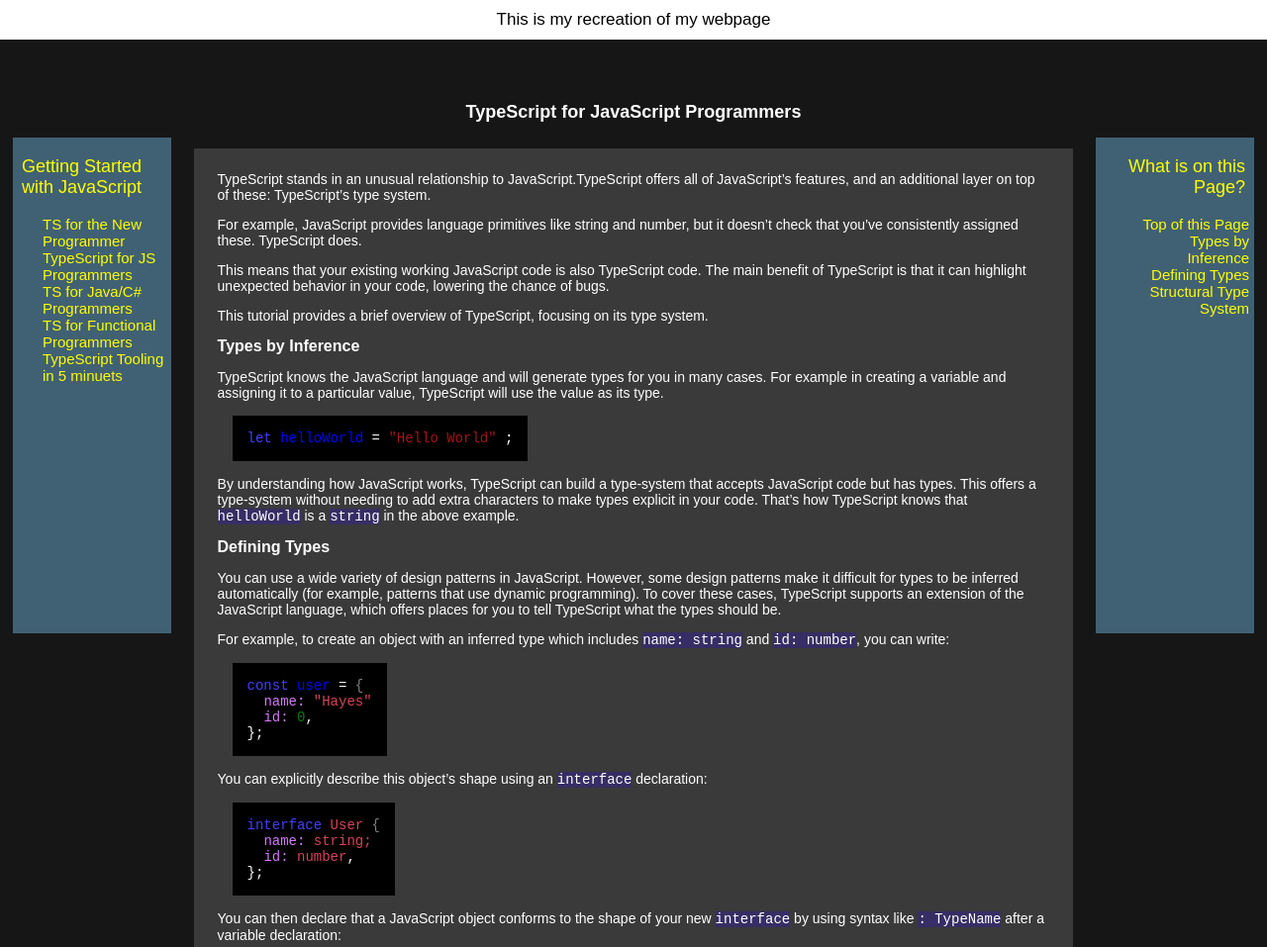
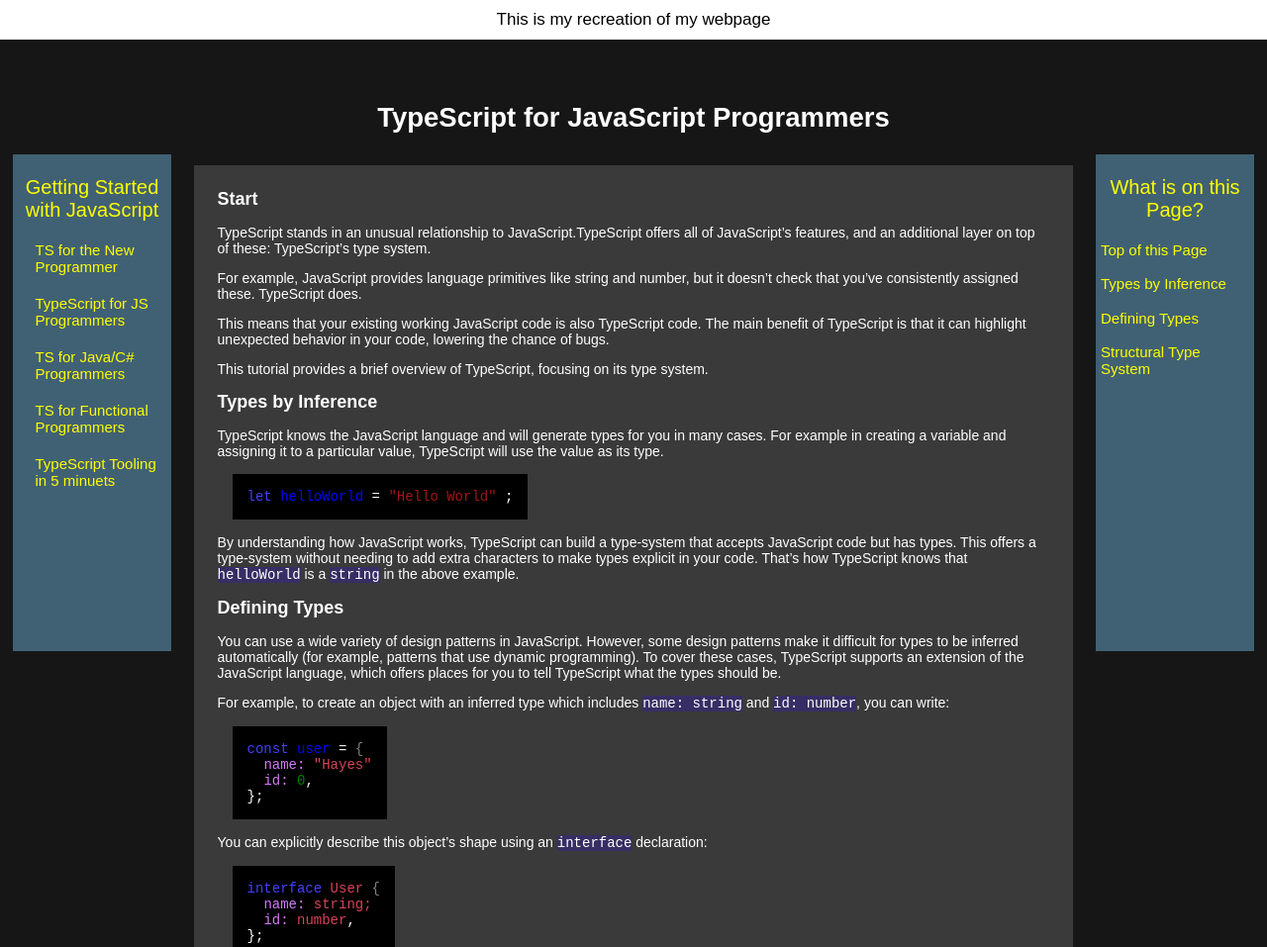
Before and after one commit to cs401-fall2022/lesson14-JacobSwierstra, a website: page index.html in a window 1280 px wide. Shown: the top 957 px of the page at 99% size. Drawn offline with Linux system fonts and the light colour scheme.

Commit message:
Okay Im done with lesson 16

```diff
--- a/style.css
+++ b/css/style.css
@@ -1,7 +1,3 @@
-:root {
-   --swidth: ;
- }
-
 html {
    background-color: #161616;
    font-family:Arial, Helvetica, sans-serif;
@@ -10,13 +6,13 @@ html {
 
 h1{
    margin-top: 75px;
-   font-size: 18px;
+   font-size: 27.5px;
    color: #FFFFFF;
    text-align: center;
 }
 
 h2{
-    font-size: 16px;
+    font-size: 18px;
     color: #FFFFFF;
     text-align: left;
  }
@@ -62,10 +58,13 @@ article {
    margin-top: 1.5%;
    margin-bottom: 3%;
 }
+
 .sideHead{
-   font-size: 18px;
+   text-align: center;
+   font-size: 20px;
    padding-left: 4px;
    padding-right: 4px;
+   margin-bottom: 20px;
 }
 
 
@@ -81,9 +80,8 @@ article {
    padding-right: 5px;
    padding-left: 5px;
    inline-size: 150px;
-   overflow-wrap: break-word;
-   hyphens: manual;
-   max-height: 500px;position: sticky;
+   max-height: 500px;
+   position: sticky;
    top: 50px;
    z-index: 999;
 }
@@ -92,10 +90,10 @@ article {
    color: yellow;
 }
 
-.left_list{
-   margin-left: -15px;
+.left_list li{
+   margin-left: -22.5px;
    list-style: none;
-   list-style-position: inside;
+   margin-top: 20px;
 }
 
 
@@ -122,8 +120,6 @@ article {
    padding-right: 5px;
    padding-left: 5px;
    inline-size: 150px;
-   overflow-wrap: break-word;
-   hyphens: manual;
    position: sticky;
    top: 50px;
    z-index: 999;
@@ -131,16 +127,20 @@ article {
 
 .stext_right {
    color: yellow;
+   text-align: left;
 }
 
-.right_list {
+.right_list li{
    list-style: none;
-   list-style-position: inside;
+   margin-left: -40px;
+   text-align: left;
+   margin-top: 17.5px;
 }
 
 .stext_right a{
    color: yellow;
    text-decoration: none;
+   margin-top: 20px;
 }
 
 .stext_right a:hover{
--- a/index.html
+++ b/index.html
@@ -9,7 +9,7 @@
     <meta charset="utf-8">
     <meta http-equiv="X-UA-Compatible" content="IE=edge">
     <title>Getting Started with JavaScript</title>
-  <link rel="stylesheet" href="style.css" />
+    <link rel="stylesheet" href="./css/style.css">
 </head>
 
 <body>
@@ -30,6 +30,7 @@
         </div>
     </div>
     <article>
+        <h2>Start</h2>
         <p>TypeScript stands in an unusual relationship to JavaScript.TypeScript offers all of JavaScript’s features, and an additional layer on top of these: TypeScript’s type system.</p>
         <p>For example, JavaScript provides language primitives like string and number, but it doesn’t check that you’ve consistently assigned these. TypeScript does.</p>
         <p>This means that your existing working JavaScript code is also TypeScript code. The main benefit of TypeScript is that it can highlight unexpected behavior in your code, lowering the chance of bugs.</p>
@@ -194,9 +195,9 @@
                 <p>If the object or class has all the required properties, TypeScript will say they match, regardless of the implementation details. </p>
     </article>
     <div class = "side_right">
-        <div class = "stext_left">
+        <div class = "stext_right">
             <p class = "sideHead">What is on this Page?</p>
-            <ul class = "left_list">
+            <ul class = "right_list">
                 <li><a href="#TOP">Top of this Page</a></li>
                 <li><a href="#Types_by_Inference">Types by Inference</a></li>
                 <li><a href="#Defining_Types">Defining Types</a></li>
```
